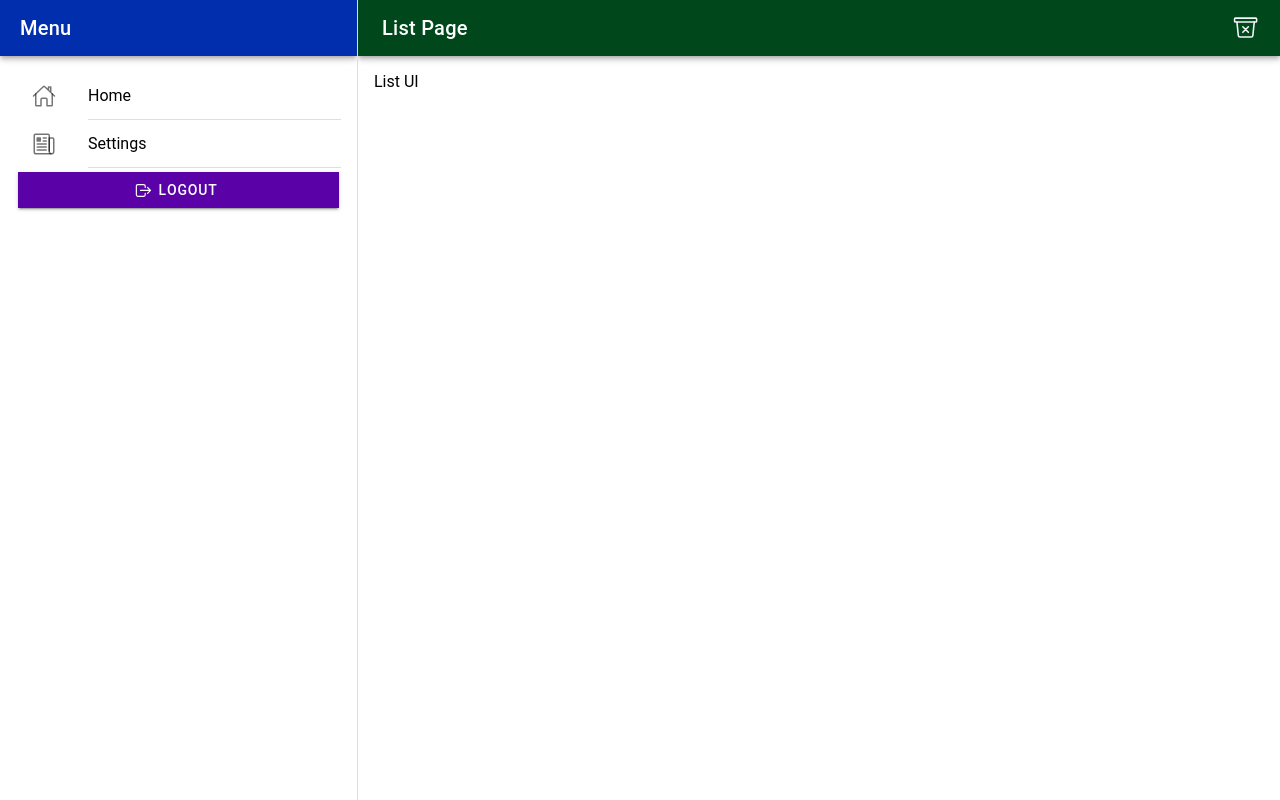
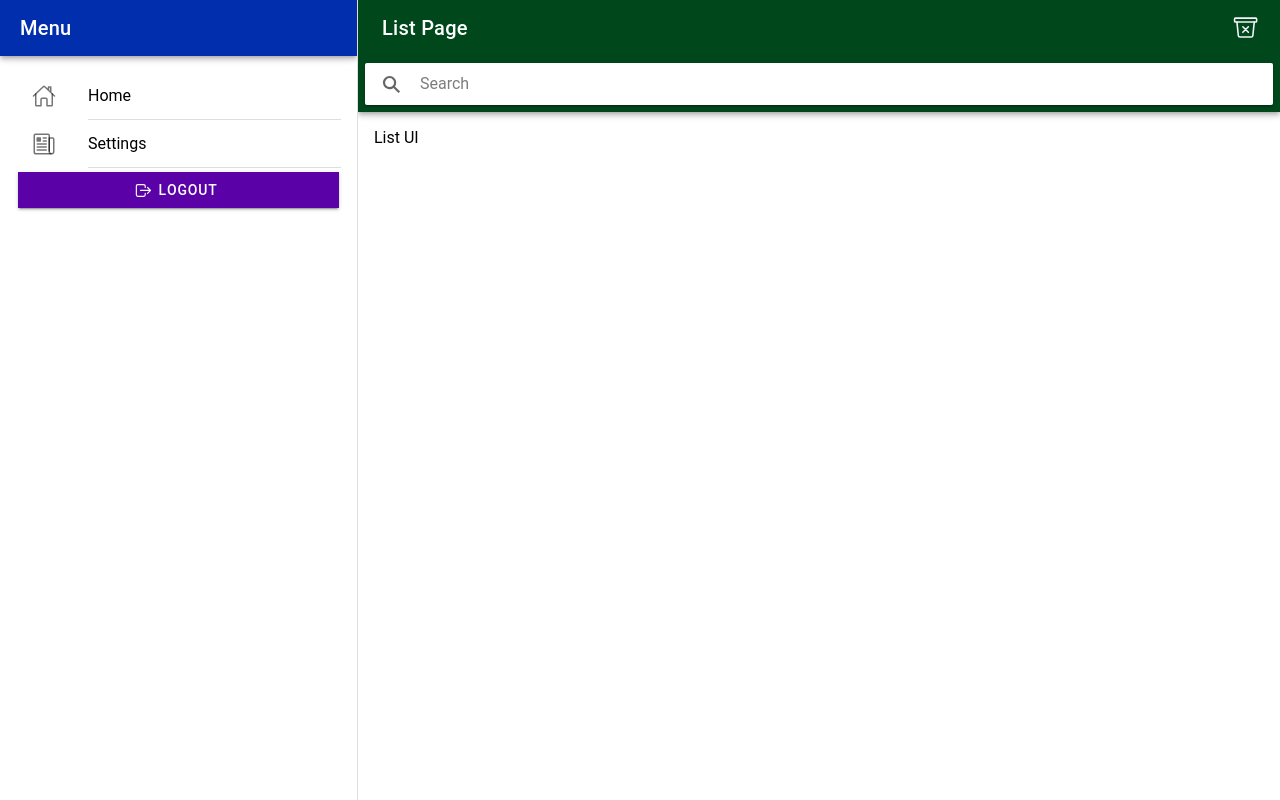
Before and after one commit to nayak-nirmalya/ionic-playground, a React (Vite) app: page /app/list in a window 1280 px wide. Built offline with nearby package versions, Linux system fonts and the light colour scheme; no server answers.

Commit message:
added search bar in list page

```diff
--- a/src/pages/List.tsx
+++ b/src/pages/List.tsx
@@ -6,6 +6,7 @@ import {
   IonIcon,
   IonMenuButton,
   IonPage,
+  IonSearchbar,
   IonTitle,
   IonToolbar,
   useIonViewWillEnter,
@@ -45,6 +46,10 @@ const List: React.FC = () => {
             </IonButton>
           </IonButtons>
         </IonToolbar>
+
+        <IonToolbar color="success">
+          <IonSearchbar />
+        </IonToolbar>
       </IonHeader>
       <IonContent className="ion-padding">List UI</IonContent>
     </IonPage>
```
